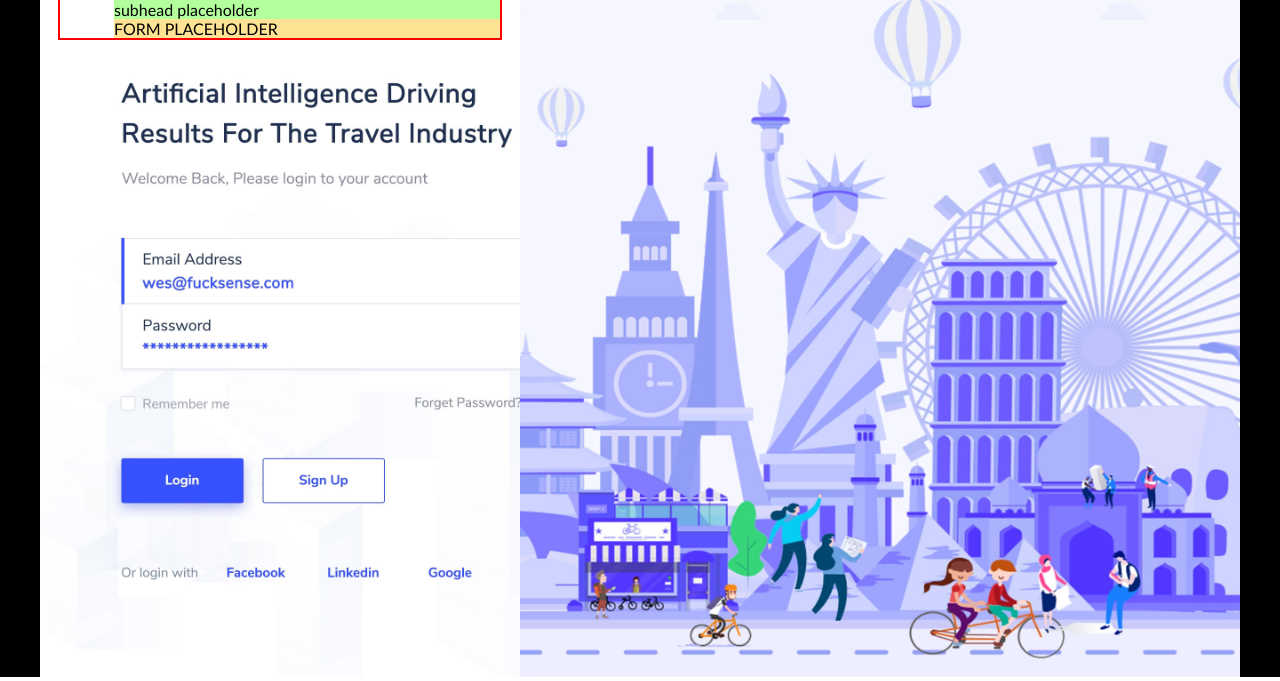
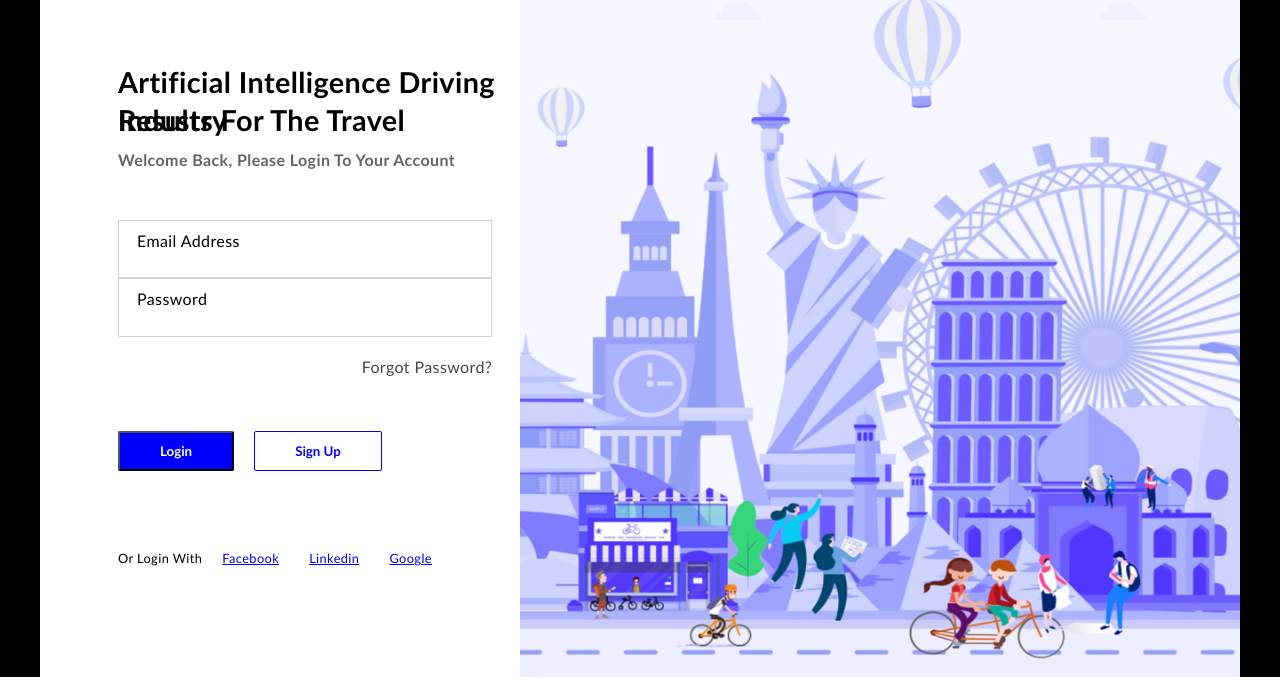
Before and after one commit to projektorius96/front-end-testas, a plain HTML site: page index.html in a window 1280 px wide. Shown: the part 123-804 px from the top of the page. Drawn offline with Linux system fonts and the light colour scheme.

Commit message:
form-structure code

```diff
--- a/css/button.css
+++ b/css/button.css
@@ -0,0 +1,27 @@
+.form-row.flex-row-buttons {
+    display: flex;
+    flex-direction: row;
+    gap: 20px;
+    margin-top: 34px;
+    margin-left: 0px;
+    padding: 0px;
+}
+
+button {
+    padding: 10px 40px;
+    font-weight: bold;
+    margin-top: 20px;
+    margin-bottom: 80px;
+    border-radius: 2px;
+}
+
+button:first-of-type {
+    background-color: blue;
+    color: white
+}
+
+button:last-of-type {
+    background-color: white;
+    color: blue;
+    border: 1px solid blue;
+}
--- a/css/form.css
+++ b/css/form.css
@@ -1,3 +1,59 @@
 .form {
-    background-color: rgb(255, 227, 148);
+    margin-top: 50px;
+    width: 98%;
 }
+
+.form-row.form-input {
+    padding: 10px 0 10px 18px;
+    border: 1px solid lightgrey;
+    font-size: 16px;
+    font-weight: normal;
+}
+
+.form-row.form-input:hover {
+    border-left: 2px solid blue;
+}
+
+.form-row > input {
+    border: none;
+    color: blue;
+}
+
+input:focus{
+    outline: none;
+}
+
+input:hover {
+    vertical-align: bottom;
+
+}
+
+.form, .form-row {
+    display: flex;
+    flex-direction: column;
+    width: 99%;
+}
+
+.form-row.flex-row-password {
+    text-align: right;
+    margin-top: 20px;
+}
+
+.form-row.flex-row-password a {
+    text-decoration: none;
+    color: rgb(70, 70, 70);
+}
+
+.form-row.flex-row-socials {
+    display: flex;
+    flex-direction: row;
+    gap: 10px;
+    font-size: 0.8em;
+    text-transform: none;
+}
+
+.form-row.flex-row-socials > a {
+    margin-left: 10px;
+    margin-right: 10px;
+    color: blue;
+}
--- a/css/main.css
+++ b/css/main.css
@@ -10,6 +10,8 @@ body * {
     margin: 0;
     padding: 0;
     font-family: 'Gill Sans', 'Gill Sans MT', Calibri, 'Trebuchet MS', sans-serif;
+    line-height: 1.24;
+    text-transform: capitalize;
 }
 
 .bg-color {
@@ -37,32 +39,44 @@ main > div {
     float: left;
     padding: 20px;
     margin-left: calc((40% - var(--leftcol-width)) / 2);
-    background-color: rgb(210, 210, 210);
-    background-image: url(../assets/images/2-sliced-img.jpg);
+    background-color: white;
     background-repeat: no-repeat;
     background-size: cover;
 }
 
 .left-col > .wrapper {
-    outline: 2px solid red;
     display: flex;
     flex-direction: column;
     gap: 0px;
     width: 100%;
-    margin-top: 62px;
-    padding-left: 54px;
+    margin-top: 58px;
+    padding-left: 58px;
+    letter-spacing: 0.4px;
 }
 
 .logo {
-    background-color: rgb(96, 96, 255);
+    font-size: 1.5em;
+    font-weight: bold;
+    color: blue;
 }
 
-.headline {
-    background-color: rgb(206, 100, 255);
+h3 {font-size: 1.8em;}
+
+.headline-one {
+    color: black;
+    margin-top: 80px;
+}
+
+.headline-two {
+    color:black;
+    margin-top: 0px;
+    line-height: 0%;
 }
 
 .sub-headline {
-    background-color: rgb(180, 255, 157);
+    margin-top: 30px;
+    font-weight: bold;
+    color: rgb(100, 100, 100);
 }
 
 .right-col {
--- a/index.html
+++ b/index.html
@@ -14,10 +14,33 @@
     <main>
         <div class="left-col">
             <section class="wrapper">
-                <div class="logo">LOGO-TEXT-PLACEHOLDER</div>
-                <h3 class="headline">HEADLINE PLACEHOLDER</h3>
-                <p class="sub-headline">subhead placeholder</p>
-                <div class="form">FORM PLACEHOLDER</div>
+                <div class="logo">Fcuksense</div>
+                <h3 class="headline-one">artificial intelligence driving</h3><br>
+                <h3 class="headline-two">results for the travel industry</h3>
+                <p class="sub-headline">Welcome Back, Please login to your account</p>
+                <form id="link-btn" class="form">
+                    <div class="form-row form-input">
+                        <label for="username">email address</label>
+                        <input id="username" type="text" required>
+                    </div>
+                    <div class="form-row form-input">
+                        <label for="email">password</label>
+                        <input id="email" type="password" required>
+                    </div>
+                    <div class="form-row flex-row-password">
+                    <span><a href="#">forgot password?</a></span>
+                    </div>
+                    <div class="form-row flex-row-buttons">
+                        <button type="submit" form="link-btn">login</button>
+                        <button f>sign up</button>
+                    </div>
+                    <div class="form-row flex-row-socials">
+                        <span>Or login with</span>
+                        <a href="#" target="_blank">facebook</a>
+                        <a href="#" target="_blank">linkedin</a>
+                        <a href="#" target="_blank">google</a>
+                    </div>
+                </form>
             </section>
         </div>
         <div class="right-col"></div>
```
